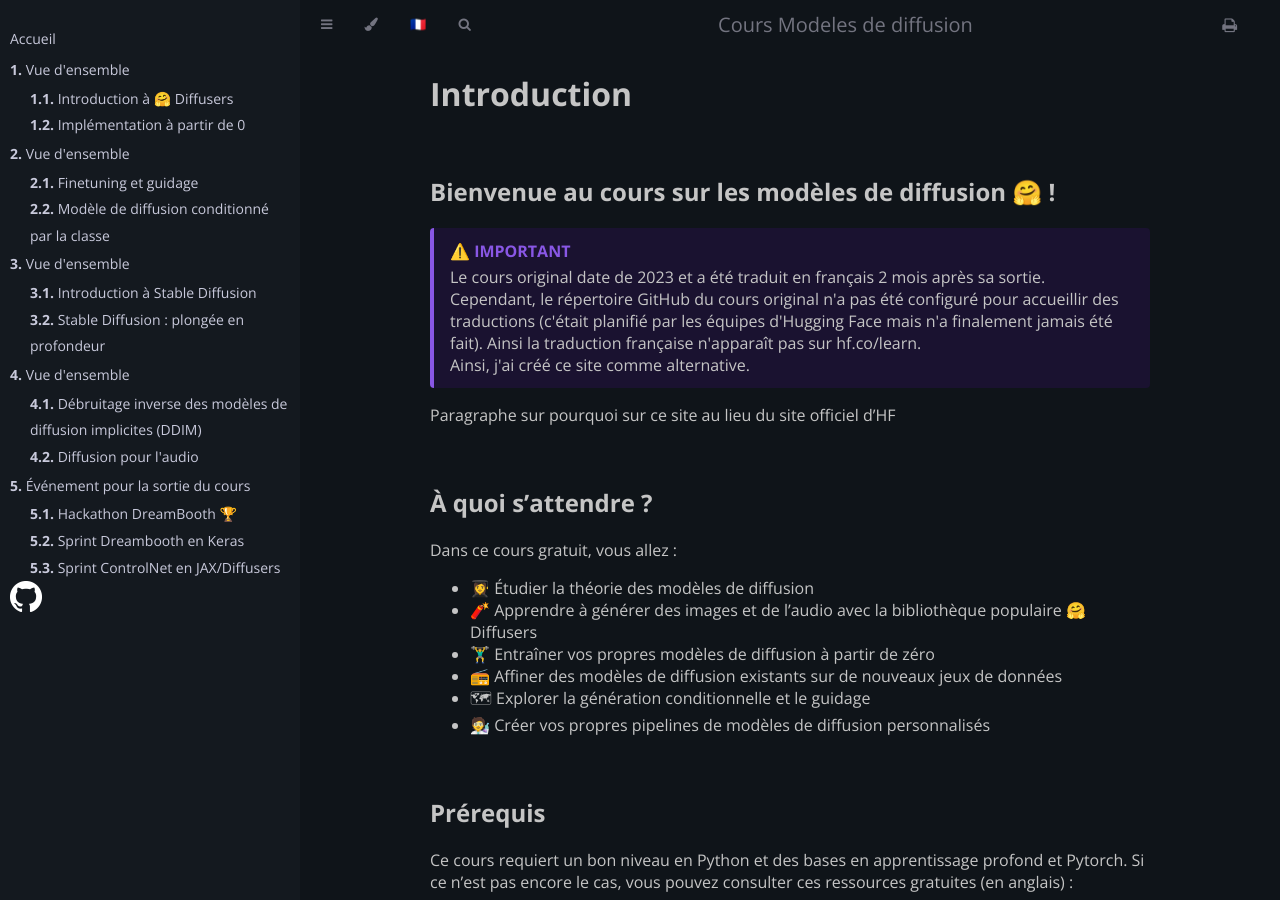
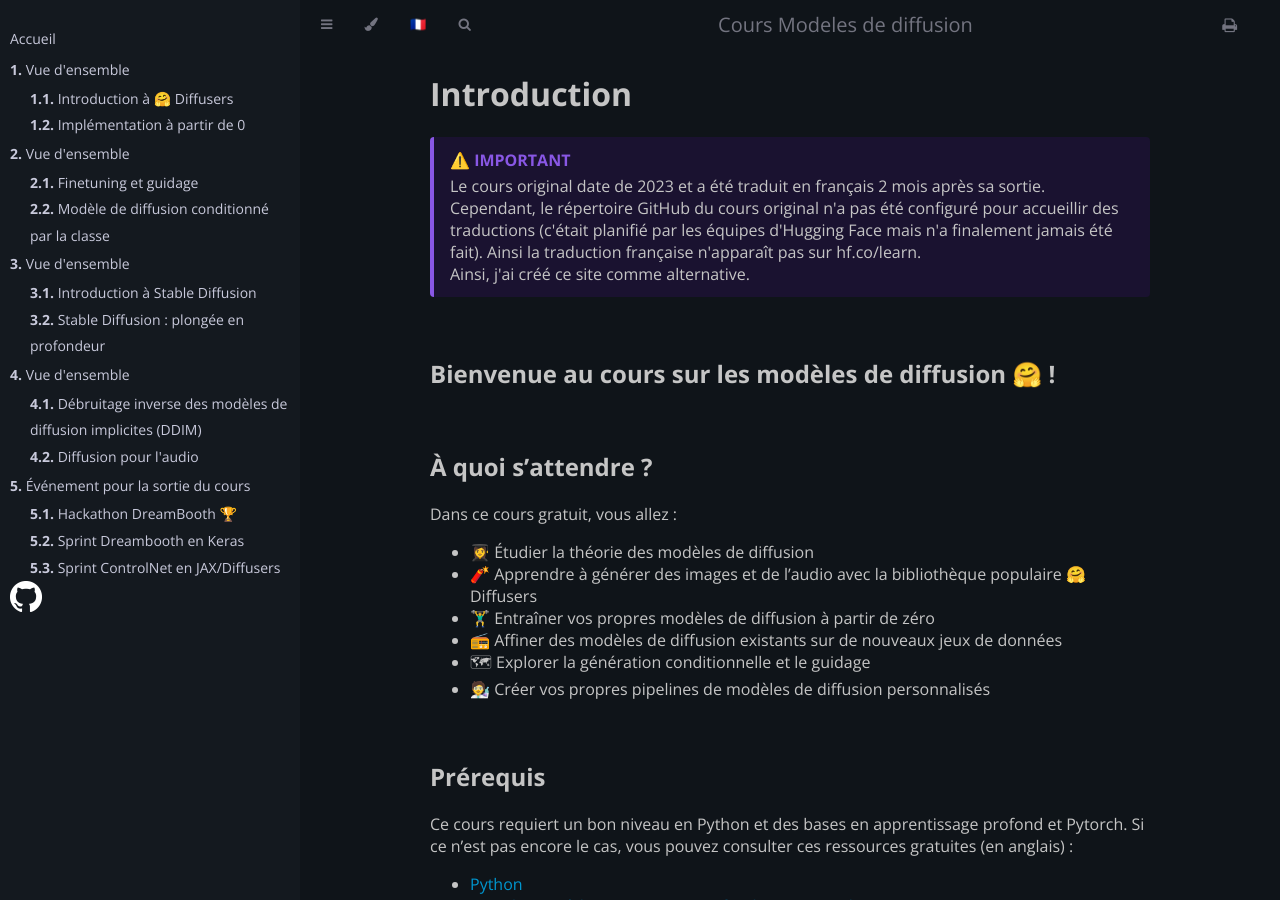
Before and after one commit to lbourdois/diffusion-course, a Jekyll site: the page built from index.md, in a window 1280 px wide and 900 px high. Built offline with Jekyll 4.4.1, drawn with Linux system fonts in a browser that asks for light colours; nearby versions of some CDN libraries.

Commit message:
Update index.md

```diff
--- a/index.md
+++ b/index.md
@@ -3,8 +3,6 @@
 title: Introduction
 lang-ref: home
 ---
-
-## Bienvenue au cours sur les modèles de diffusion 🤗 !
 
 <div style="border-left: 4px solid #8957e5; background-color: #1a1230; padding: 12px 16px; border-radius: 4px; margin: 16px 0;">
   <strong style="color: #8957e5;">⚠️ IMPORTANT</strong>
@@ -12,7 +10,8 @@
 Cependant, le répertoire GitHub du cours original n'a pas été configuré pour accueillir des traductions (c'était planifié par les équipes d'Hugging Face mais n'a finalement jamais été fait). Ainsi la traduction française n'apparaît pas sur hf.co/learn.<br>
 Ainsi, j'ai créé ce site comme alternative.</p>
 </div>
-Paragraphe sur pourquoi sur ce site au lieu du site officiel d'HF
+
+## Bienvenue au cours sur les modèles de diffusion 🤗 !
 
 ## À quoi s'attendre ?
 
```
